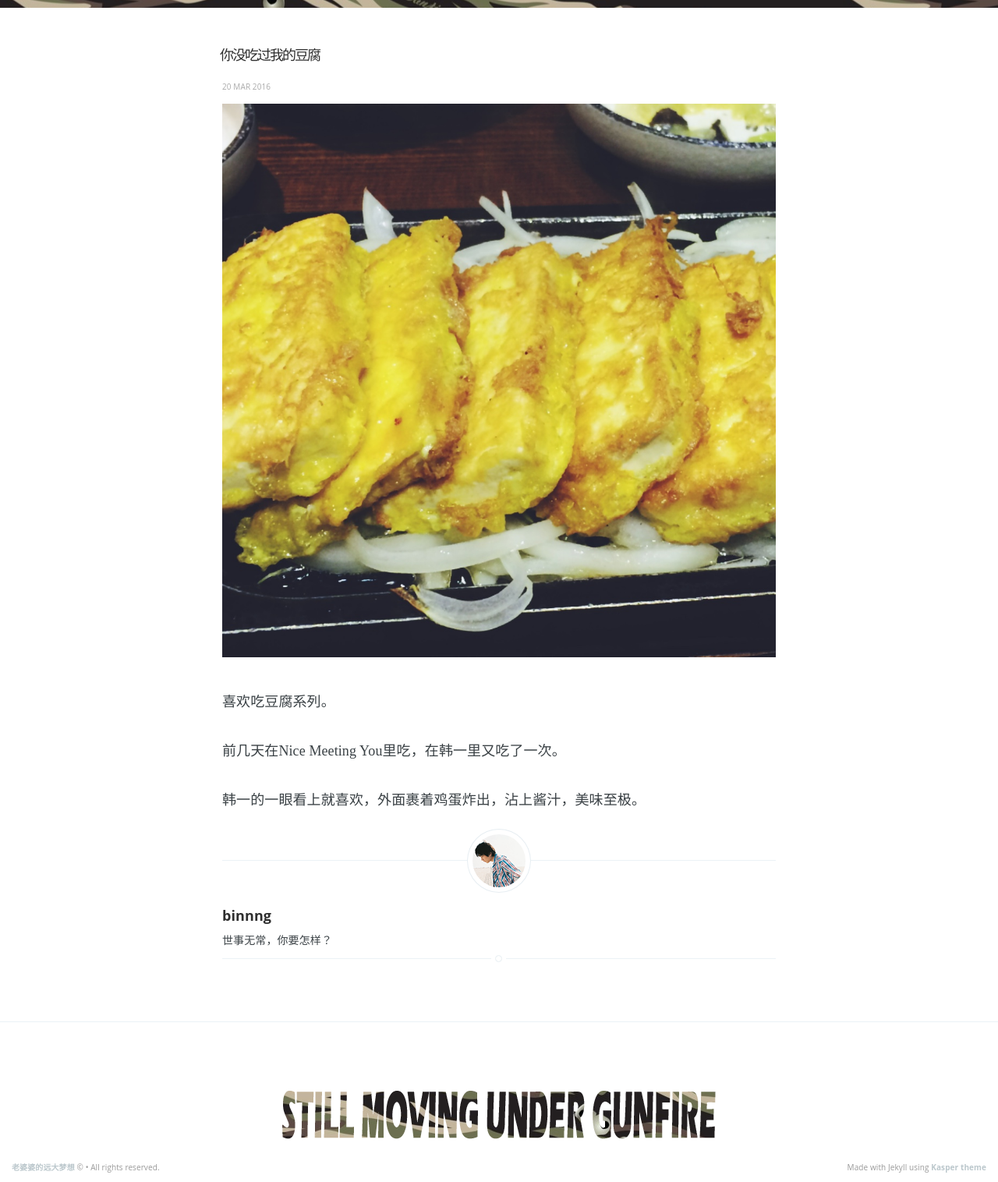
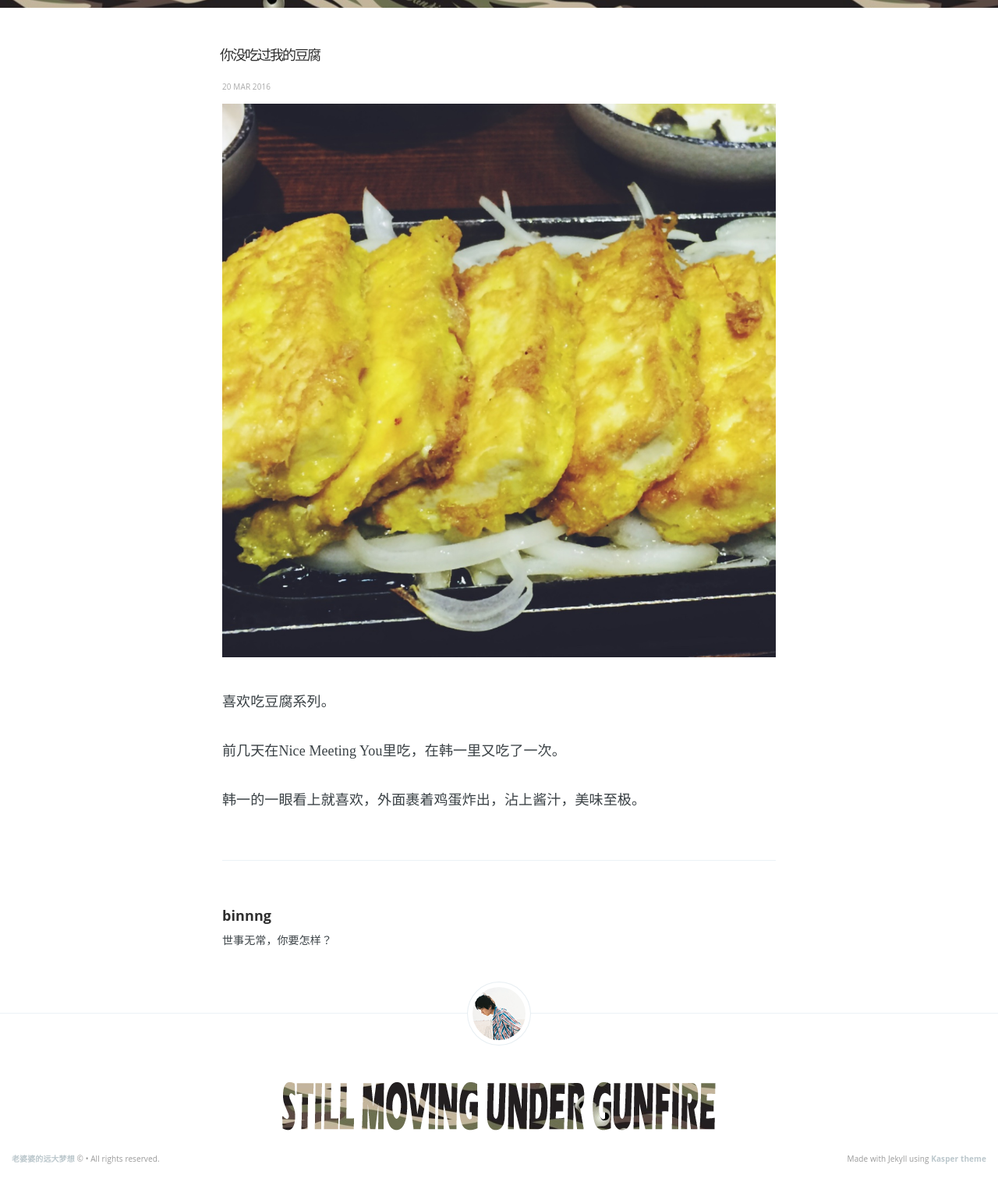
Before and after one commit to binnng/i, a Jekyll site: the page built from _posts/2016-03-20-你没吃过我的豆腐.md, in a window 1280 px wide. Shown: the whole page at 78% size. Built offline with Jekyll 4.4.1, drawn with Linux system fonts in a browser that asks for light colours.

Commit message:
修改一部分样式

```diff
--- a/_layouts/default.html
+++ b/_layouts/default.html
@@ -27,6 +27,10 @@
 
     {{ content }}
     <footer class="site-footer clearfix">
+      <figure class="author-image">
+          <a class="img" href="{{ site.baseurl }}" style="background-image: url({{ site.baseurl }}/assets/css/images/profile.png)">
+          <span class="hidden">{{site.author}}'s Picture</span></a>
+      </figure>
       <a class="motto" href="{{ site.baseurl }}">Still Moving Under Gunfire</a>
       <section class="copyright">
         <a href="{{ site.baseurl }}">{{ site.name }}</a> &copy;
--- a/_layouts/post.html
+++ b/_layouts/post.html
@@ -42,10 +42,6 @@ post_class: post-template
         <footer class="post-footer">
             <!-- If we want to display author's name and bio -->
             {% if site.author %}
-                <figure class="author-image">
-                    <a class="img" href="{{ site.baseurl }}" style="background-image: url({{ site.baseurl }}/assets/css/images/profile.png)">
-                    <span class="hidden">{{site.author}}'s Picture</span></a>
-                </figure>
                 <section class="author">
                     <!-- Author Name -->
                     <h4> {{ site.author }} </h4>
--- a/assets/css/screen.css
+++ b/assets/css/screen.css
@@ -721,29 +721,28 @@ margin on the iframe, cause it breaks stuff. */
     width: 80%;
     max-width: 710px;
     margin: 1rem auto;
-    border-bottom: #EBF2F6 1px solid;
     word-break: break-word;
     hyphens: auto;
 }
 
 /* Add a little circle in the middle of the border-bottom on our .post
    just for the lolz and stylepoints. */
-.post:after {
-    display: block;
-    content: "";
-    width: 7px;
-    height: 7px;
-    border: #E7EEF2 1px solid;
-    position: absolute;
-    bottom: -5px;
-    left: 50%;
-    margin-left: -5px;
-    background: #FFF;
-    -webkit-border-radius: 100%;
-    -moz-border-radius: 100%;
-    border-radius: 100%;
-    box-shadow: #FFF 0 0 0 5px;
-}
+// .post:after {
+//     display: block;
+//     content: "";
+//     width: 7px;
+//     height: 7px;
+//     border: #E7EEF2 1px solid;
+//     position: absolute;
+//     bottom: -5px;
+//     left: 50%;
+//     margin-left: -5px;
+//     background: #FFF;
+//     -webkit-border-radius: 100%;
+//     -moz-border-radius: 100%;
+//     border-radius: 100%;
+//     box-shadow: #FFF 0 0 0 5px;
+// }
 
 body:not(.post-template) .post-title {
     font-size: 3.6rem;
```
